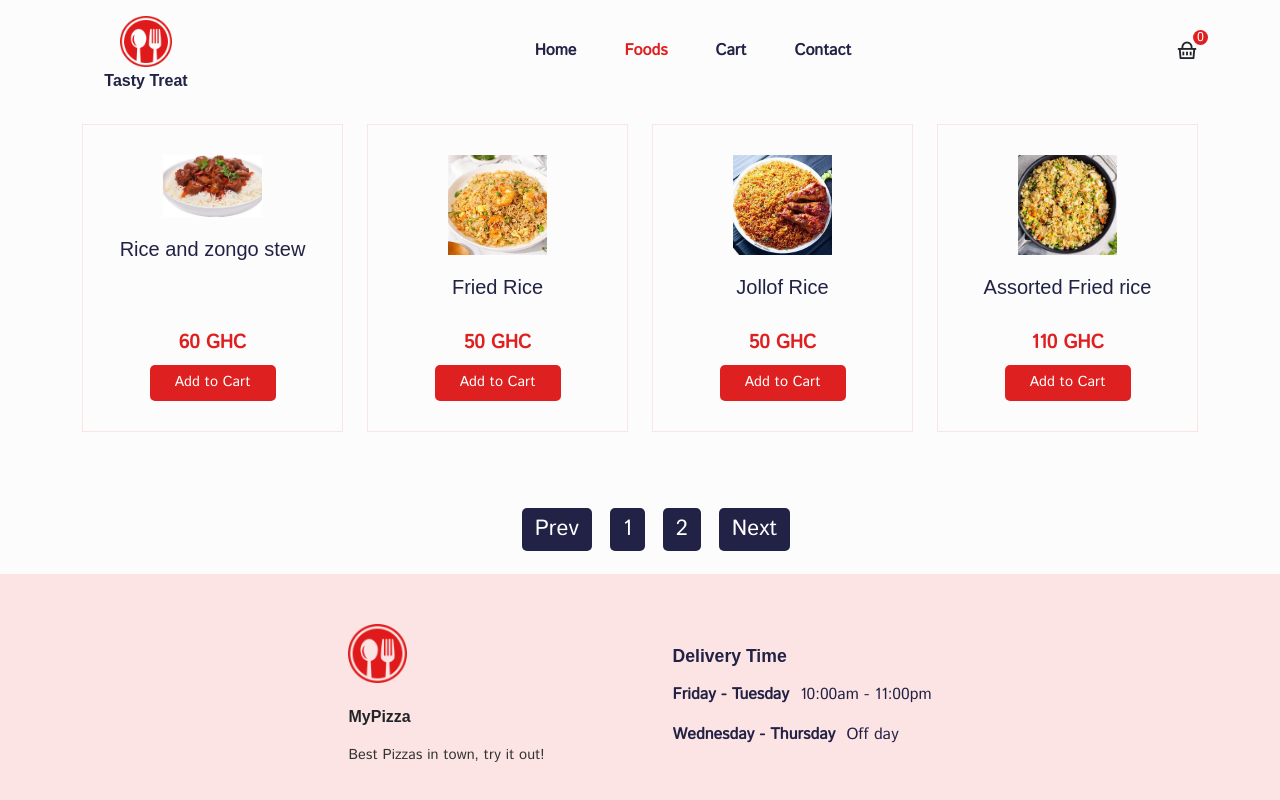
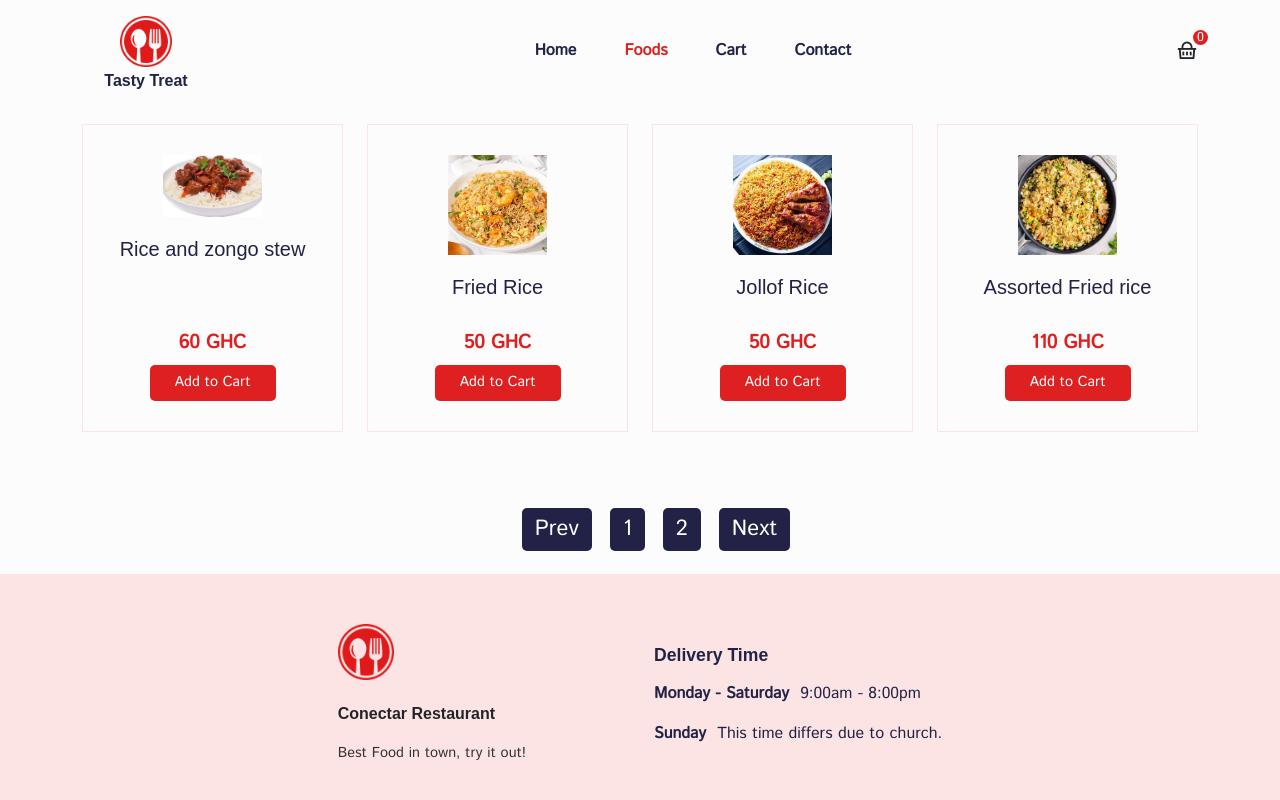
Before and after one commit to SasukeGh/conectar-v2, a React (Create React App) app: page /pizzas in a window 1280 px wide. Shown: the top 800 px of the page. Built offline with nearby package versions, Linux system fonts and the light colour scheme; a web font is replaced by a local one.

Commit message:
Update Footer.jsx

```diff
--- a/src/components/Footer/Footer.jsx
+++ b/src/components/Footer/Footer.jsx
@@ -9,19 +9,19 @@ const Footer = () => {
     <footer className="footer">
       <div className="footer__logo">
         <img src={logo} alt="logo" />
-        <h5>MyPizza</h5>
-        <p>Best Pizzas in town, try it out!</p>
+        <h5>Conectar Restaurant</h5>
+        <p>Best Food in town, try it out!</p>
       </div>
       <div>
         <h5 className="footer__title mb-3">Delivery Time</h5>
         <ListGroup>
           <div className="delivery__time-item border-0 ps-0">
-            <span>Friday - Tuesday</span>
-            <p>10:00am - 11:00pm</p>
+            <span>Monday - Saturday</span>
+            <p>9:00am - 8:00pm</p>
           </div>
           <div className="delivery__time-item border-0 ps-0">
-            <span>Wednesday - Thursday</span>
-            <p>Off day</p>
+            <span>Sunday</span>
+            <p> This time differs due to church.</p>
           </div>
         </ListGroup>
       </div>
```
